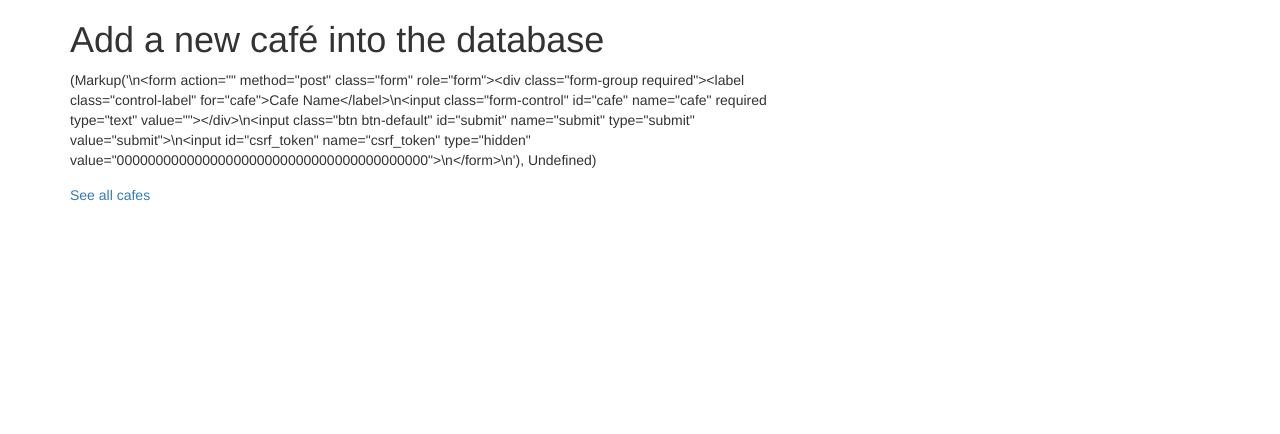
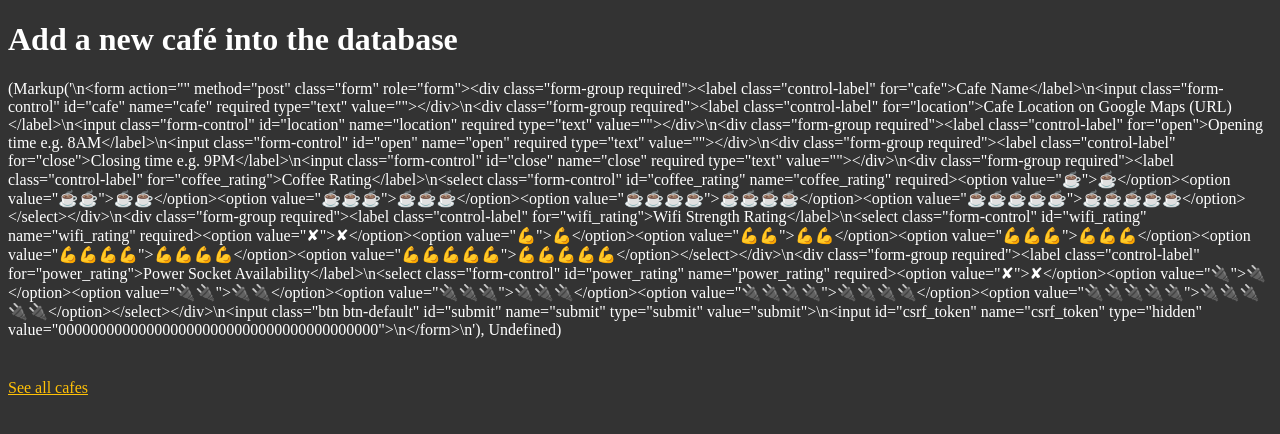
Before and after one commit to muztim/coffee-and-wifi-project-with-flask, a Flask app: template templates/add.html in a window 1280 px wide. Shown: the top 434 px of the page. Run offline with Flask 2, Linux system fonts and the light colour scheme; the template is opened without the code that fills it: values that come from a table or form of the project are taken from there, others are empty; some libraries are stand-ins or nearby versions.

Commit message:
-add styling to all pages -populate cafes.html with csv data -add forloop to main.py

```diff
--- a/cafe_form.py
+++ b/cafe_form.py
@@ -1,8 +1,17 @@
-from wtforms import StringField, SubmitField
-from wtforms.validators import DataRequired
+from wtforms import StringField, SubmitField, SelectField
+from wtforms.validators import DataRequired, URL
 from flask_wtf import FlaskForm
 
 
 class CafeFrom(FlaskForm):
     cafe = StringField('Cafe Name', validators=[DataRequired(message='Cafe name required')])
+    location = StringField('Cafe Location on Google Maps (URL)', validators=[DataRequired(), URL()])
+    open = StringField('Opening time e.g. 8AM', validators=[DataRequired()])
+    close = StringField('Closing time e.g. 9PM', validators=[DataRequired()])
+    coffee_rating = SelectField("Coffee Rating", choices=["☕️", "☕☕", "☕☕☕", "☕☕☕☕", "☕☕☕☕☕"],
+                                validators=[DataRequired()])
+    wifi_rating = SelectField("Wifi Strength Rating", choices=["✘", "💪", "💪💪", "💪💪💪", "💪💪💪💪", "💪💪💪💪💪"],
+                              validators=[DataRequired()])
+    power_rating = SelectField('Power Socket Availability', choices=["✘", "🔌", "🔌🔌", "🔌🔌🔌", "🔌🔌🔌🔌",
+                                                                     "🔌🔌🔌🔌🔌"], validators=[DataRequired()])
     submit = SubmitField('submit')
--- a/main.py
+++ b/main.py
@@ -4,6 +4,7 @@ from cafe_form import CafeFrom
 import csv
 
 app = Flask(__name__)
+app.config['SECRET_KEY'] = '8BYkEfBA6O6donzWlSihBXox7C0sKR6b'
 Bootstrap(app)
 
 
@@ -20,5 +21,15 @@ def add_cafe():
     return render_template('add.html', form=form)
 
 
+@app.route('/cafes')
+def cafes():
+    with open('cafe-data.csv', newline='', encoding='utf-8') as csv_file:
+        csv_data = csv.reader(csv_file, delimiter=',')
+        list_of_rows = []
+        for row in csv_data:
+            list_of_rows.append(row)
+    render_template('cafes.html', cafes=list_of_rows)
+
+
 if __name__ == "__main__":
     app.run(debug=True)
--- /dev/null
+++ b/static/css/styles.css
@@ -0,0 +1,22 @@
+body {
+background-color: #333;
+color: white;
+}
+
+a {
+    color: #ffc107;
+}
+
+.jumbotron {
+  display: flex;
+  align-items: center;
+  margin: 0;
+  height: 100vh;
+  color: white;
+  background-color: #333;
+}
+
+.space-above {
+    margin-top: 20px;
+    padding-top: 20px;
+}
--- a/templates/add.html
+++ b/templates/add.html
@@ -1,5 +1,9 @@
 {% extends "bootstrap/base.html" %}
 {% import 'bootstrap/wtf.html' as wtf %}
+
+{% block styles %}
+  <link rel="stylesheet" href="{{ url_for('static', filename='css/styles.css') }}">
+{% endblock %}
 
 {% block title %}☕Add A New Cafe{% endblock %}
 
@@ -9,8 +13,7 @@
     <div class="col-sm-12 col-md-8">
       <h1>Add a new café into the database</h1>
       {{ wtf.quick_form(form), novalidate }}
-      {{ wtf.form_field(form.Cafename) }}
-      <p class="space-above"><a href="#">See all cafes</a></p>
+      <p class="space-above"><a href="{{ url_for('cafes') }}">See all cafes</a></p>
     </div>
   </div>
 </div>
```
Also changed, not shown: templates/cafes.html (+13 -5 lines), templates/index.html (+6 -2 lines), static/styles.css (deleted).
